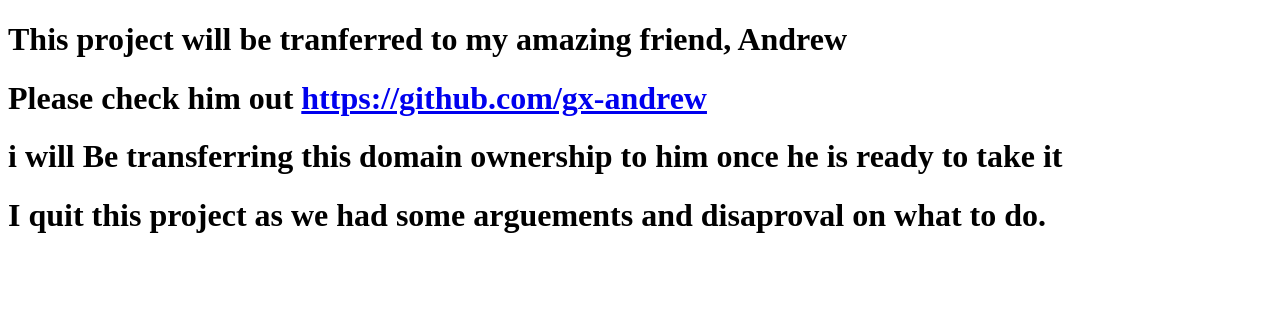
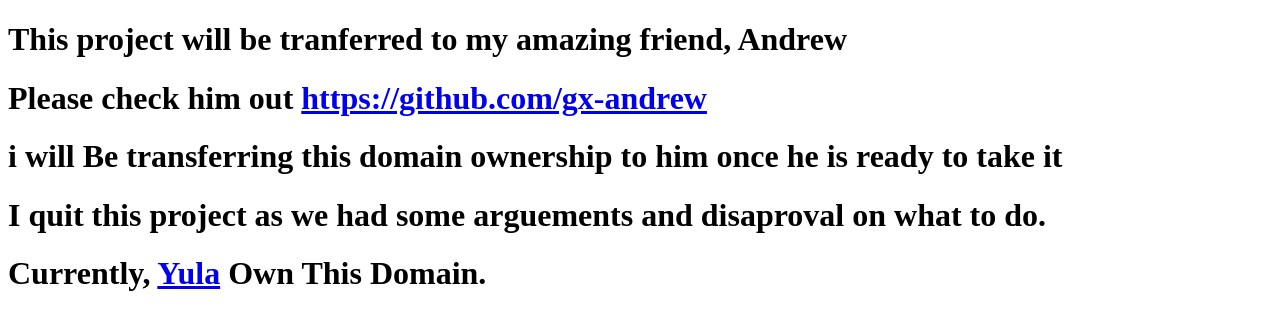
Before and after one commit to Yu14Y/Asop.asia, a plain HTML site: page index.html in a window 1280 px wide. Drawn offline with Linux system fonts and the light colour scheme.

Commit message:
Update index.html

```diff
--- a/index.html
+++ b/index.html
@@ -10,5 +10,6 @@
     <h1> Please check him out <a href="https://github.com/gx-andrew">https://github.com/gx-andrew</a> </h1>
     <h1> i will Be transferring this domain ownership to him once he is ready to take it</h1>
     <h1> I quit this project as we had some arguements and disaproval on what to do. </h1>
+    <h1> Currently, <a href="https://github.com/Yu14Y">Yula</a> Own This Domain.</h1>
 </body>
 </html>
```
